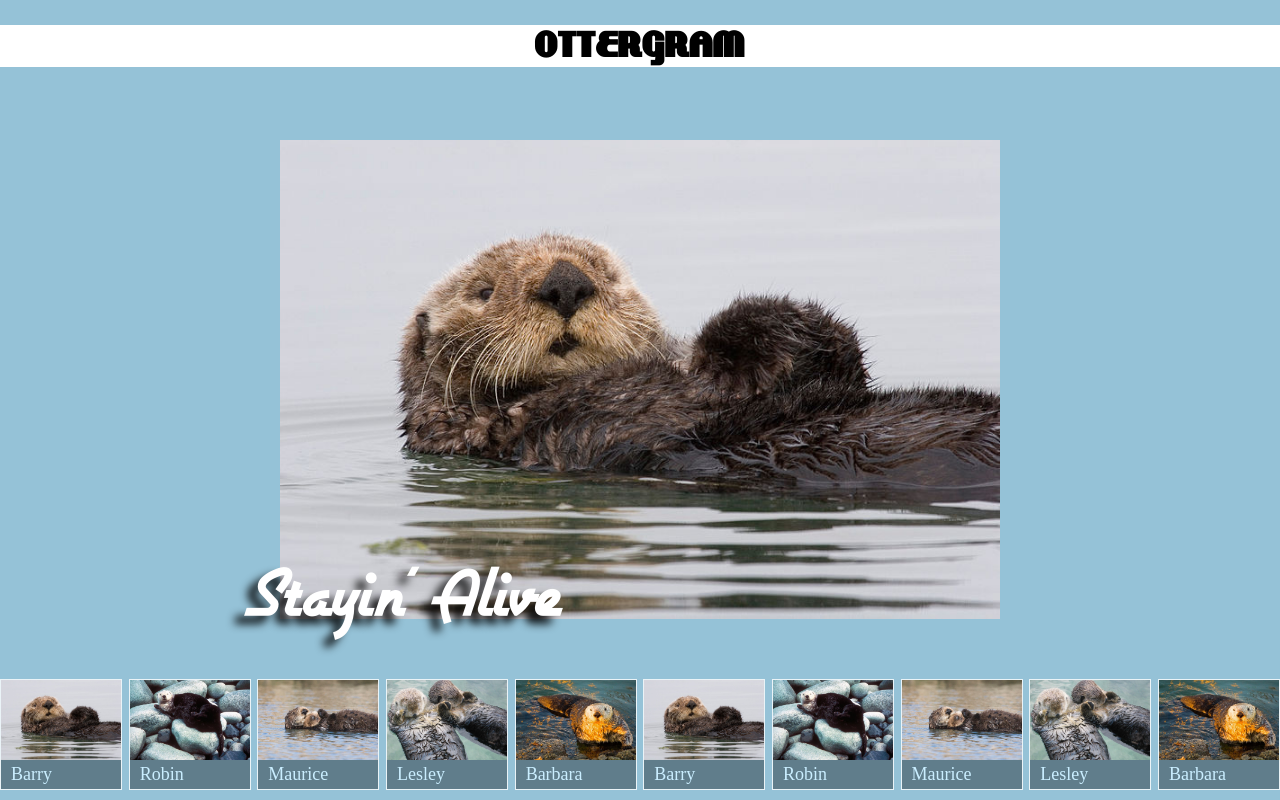
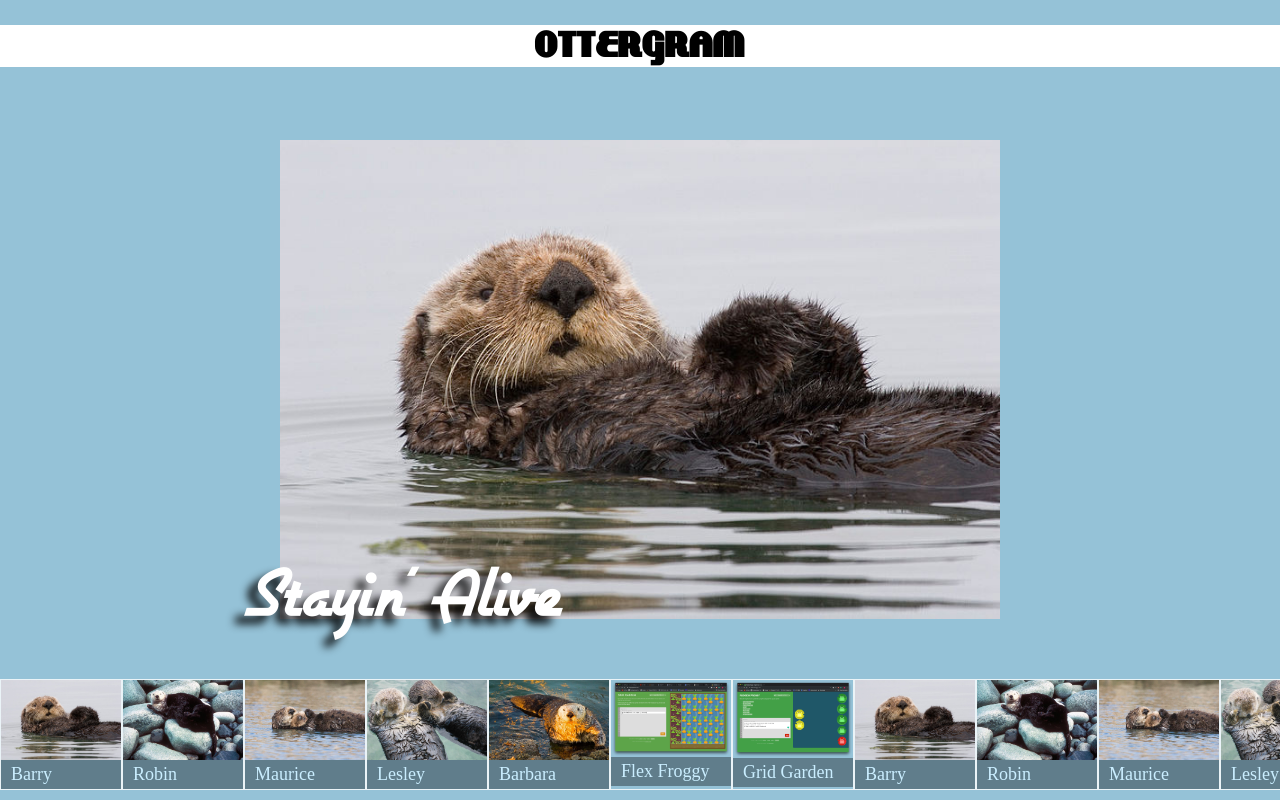
Before and after one commit to flipzoid82/CPSC_349, a plain HTML site: page ottergram/index.html in a window 1280 px wide. Drawn offline with nearby package versions, Linux system fonts and the light colour scheme.

Commit message:
Added screen shot image files

```diff
--- a/ottergram/index.html
+++ b/ottergram/index.html
@@ -47,6 +47,19 @@
 
       <li class="thumbnail-item">
         <a href="#">
+          <img class="thumbnail-image" src="img/flex-froggy_scrnsht.png" alt="Lesley the Otter">
+          <span class="thumbnail-title">Flex Froggy</span>
+        </a>
+      </li>
+      <li class="thumbnail-item">
+        <a href="#">
+          <img class="thumbnail-image" src="img/grid-garden_scrnsht.png" alt="Barbara the Otter">
+          <span class="thumbnail-title">Grid Garden</span>
+        </a>
+      </li>
+
+      <li class="thumbnail-item">
+        <a href="#">
           <img class="thumbnail-image" src="img/otter1.jpg" alt="Barry the Otter">
           <span class="thumbnail-title">Barry</span>
         </a>
```
Also changed, not shown: ottergram/img/flex-froggy_scrnsht.png (added), ottergram/img/grid-garden_scrnsht.png (added).
